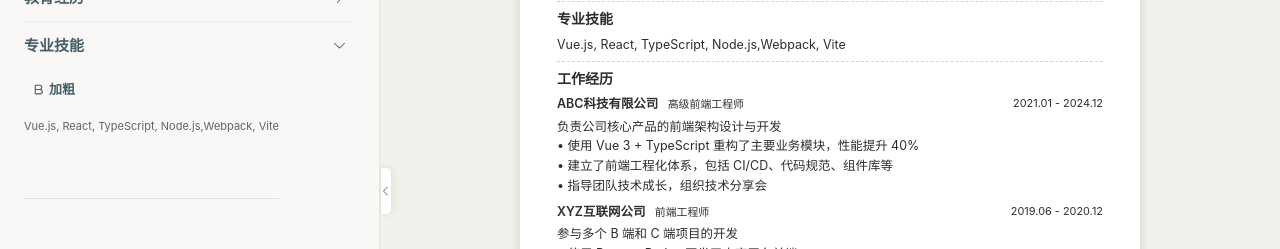
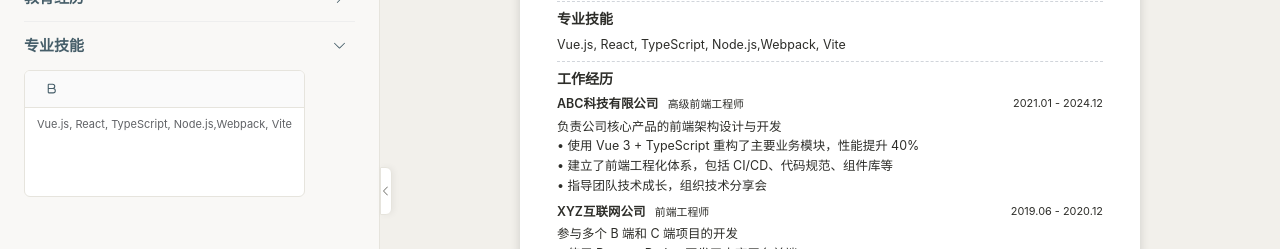
Before and after one commit to cino3/KnockKnockResume, a Vue app: page / in a window 1280 px wide. Both pictures are taken after a click on the button "专业技能". Shown: the part 209-458 px from the top of the page. Built offline with nearby package versions, Linux system fonts and the light colour scheme.

Commit message:
把多文本框 假装成 富文本编辑器的模样

```diff
--- a/src/components/editor/AwardList.vue
+++ b/src/components/editor/AwardList.vue
@@ -1,29 +1,22 @@
 <template>
   <div class="awards-editor">
-    <el-form label-width="80px" size="small">
-      <el-form-item label="">
-        <el-input
-          v-model="store.awards.content"
-          type="textarea"
-          :rows="8"
-          placeholder="请输入获奖经历，每行一个奖项"
-        />
-      </el-form-item>
-    </el-form>
+    <BoldTextarea
+      v-model="store.awards.content"
+      placeholder="请输入获奖经历，每行一个奖项"
+      :rows="8"
+    />
   </div>
 </template>
 
 <script setup lang="ts">
 import { useResumeStore } from '@/stores/resume'
+import BoldTextarea from './BoldTextarea.vue'
 
 const store = useResumeStore()
 </script>
 
 <style scoped>
 .awards-editor {
-  padding: 12px;
-  border: 1px solid #e5e7eb;
-  border-radius: 4px;
-  background: #fafafa;
+  /* 样式已经由 BoldTextarea 组件处理 */
 }
 </style>
--- a/src/components/editor/BoldTextarea.vue
+++ b/src/components/editor/BoldTextarea.vue
@@ -9,9 +9,8 @@
         @click="toggleBold"
       >
         <template #icon>
-          <Bold :size="16" />
+          <Bold :size="14" />
         </template>
-        加粗
       </el-button>
     </div>
     <div
@@ -165,28 +164,33 @@ const handleBlur = () => {
 
 <style scoped>
 .bold-textarea-wrapper {
-  border: none;
-  border-bottom: 1px solid #dcdfe6;
-  border-radius: 0;
+  border: 1px solid var(--border-color, #E6E4DD);
+  border-radius: 6px;
   overflow: hidden;
+  background: white;
   transition: border-color 0.2s;
 }
 
 .bold-textarea-wrapper:focus-within {
-  border-bottom-color: var(--el-color-primary);
+  border-color: var(--primary-color, #465E69);
 }
 
 .toolbar {
   display: flex;
   align-items: center;
   gap: 4px;
-  padding: 8px 0;
-  background-color: transparent;
-  border-bottom: none;
+  padding: 6px 12px;
+  background-color: #fafafa;
+  border-bottom: 1px solid var(--border-color, #E6E4DD);
 }
 
 .toolbar .el-button {
-  padding: 4px 8px;
+  padding: 2px 8px;
+  min-width: 28px;
+  height: 24px;
+  font-size: 13px;
+  font-weight: 700;
+  font-family: var(--font-serif);
   color: var(--primary-color, #465E69);
   background-color: transparent !important;
   transition: all 0.2s;
@@ -208,12 +212,12 @@ const handleBlur = () => {
 }
 
 .editor-content {
-  padding: 8px 0;
+  padding: 8px 12px;
   min-height: 88px;
   max-height: 300px;
   overflow-y: auto;
   font-size: 11px;
-  line-height: 1.5;
+  line-height: 1.6;
   color: #606266;
   word-break: break-word;
   white-space: pre-wrap;
--- a/src/styles/element-plus-overrides.scss
+++ b/src/styles/element-plus-overrides.scss
@@ -67,17 +67,32 @@
 }
 
 // === 2.1 文本域（全局幽灵样式） ===
+.el-textarea {
+  /* 给外层容器添加边框和背景，模拟编辑器外观 */
+  border: 1px solid var(--border-color);
+  border-radius: 6px;
+  background: white;
+  overflow: hidden;
+  transition: border-color 0.2s;
+}
+
+.el-textarea:hover {
+  border-color: var(--primary-color);
+}
+
+.el-textarea.is-focus {
+  border-color: var(--primary-color);
+}
+
 .el-textarea__inner {
   box-shadow: none !important;
   background: transparent !important;
   border: none !important;
-  border-bottom: 1px solid #dcdfe6 !important;
-  border-radius: 0 !important;
-  padding-left: 0 !important;
-  padding-top: 8px;
+  padding: 8px 12px;
   resize: none;
   font-family: var(--font-sans);
   font-size: 11px;
+  line-height: 1.6;
 }
 
 .el-textarea__inner:hover {
@@ -86,7 +101,7 @@
 
 .el-textarea__inner:focus {
   box-shadow: none !important;
-  border-bottom-color: var(--primary-color) !important;
+  outline: none;
 }
 
 // === 3. 下拉菜单 ===
```
